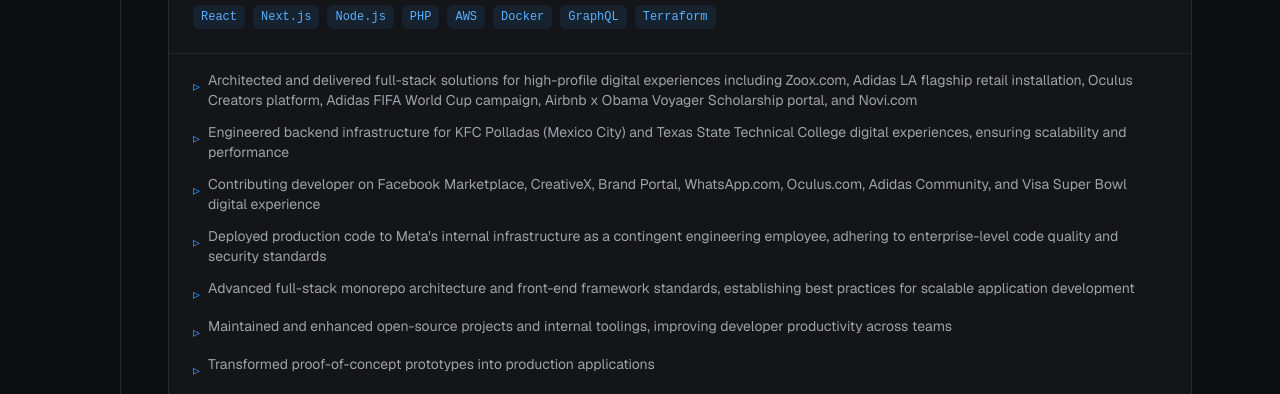
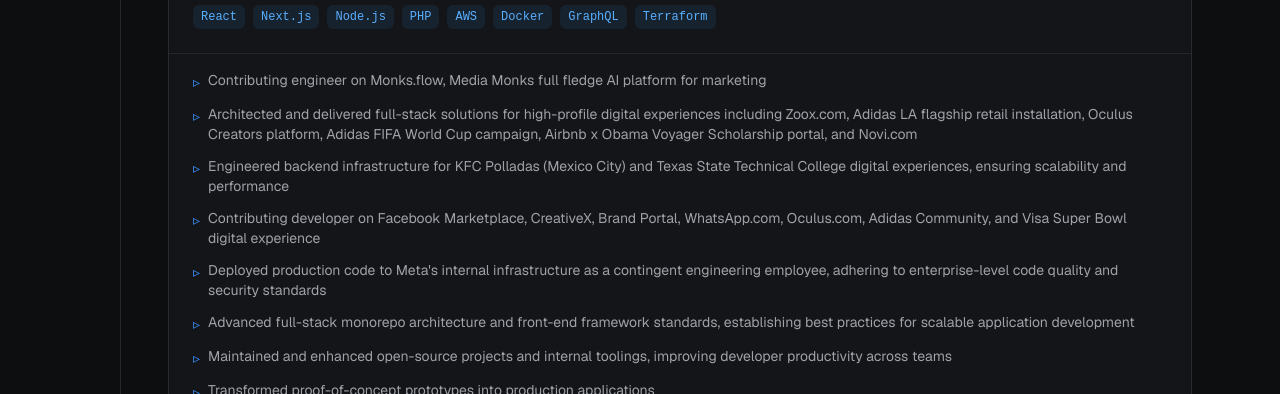
Before and after one commit to fzhang13/fzhang13.github.io, a Next.js app: page / in a window 1280 px wide. Both pictures are taken after a click on the button 680 px from the left and 2819 px from the top of the page. Shown: the part 2825-3219 px from the top of the page. Built offline with nearby package versions, Linux system fonts and the light colour scheme; no server answers.

Commit message:
chore: style change, resume, copy

```diff
--- a/src/components/Experience.tsx
+++ b/src/components/Experience.tsx
@@ -143,7 +143,7 @@
                                   }}
                                   className="text-dark-300 text-sm flex items-start gap-2"
                                 >
-                                  <span className="text-primary-500 mt-1.5 shrink-0">
+                                  <span className="text-primary-500 mt-0.5 shrink-0">
                                     ▹
                                   </span>
                                   {highlight}
--- a/src/copy.json
+++ b/src/copy.json
@@ -236,6 +236,7 @@
         "location": "Toronto, Ontario, Canada",
         "period": "2020 — Present",
         "highlights": [
+          "Contributing engineer on Monks.flow, Media Monks full fledge AI platform for marketing",
           "Architected and delivered full-stack solutions for high-profile digital experiences including Zoox.com, Adidas LA flagship retail installation, Oculus Creators platform, Adidas FIFA World Cup campaign, Airbnb x Obama Voyager Scholarship portal, and Novi.com",
           "Engineered backend infrastructure for KFC Polladas (Mexico City) and Texas State Technical College digital experiences, ensuring scalability and performance",
           "Contributing developer on Facebook Marketplace, CreativeX, Brand Portal, WhatsApp.com, Oculus.com, Adidas Community, and Visa Super Bowl digital experience",
```
Also changed, not shown: 1 other file (tests, documents, lock files or other folders).
